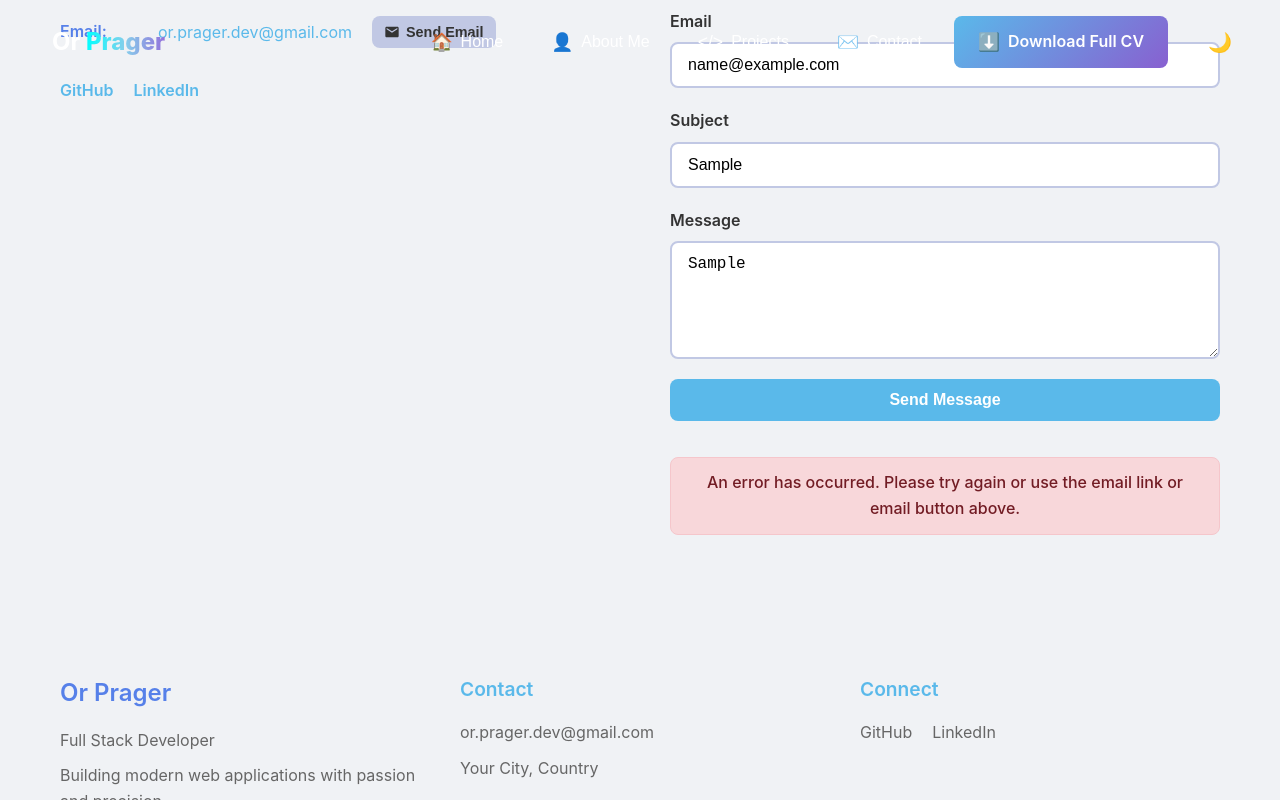
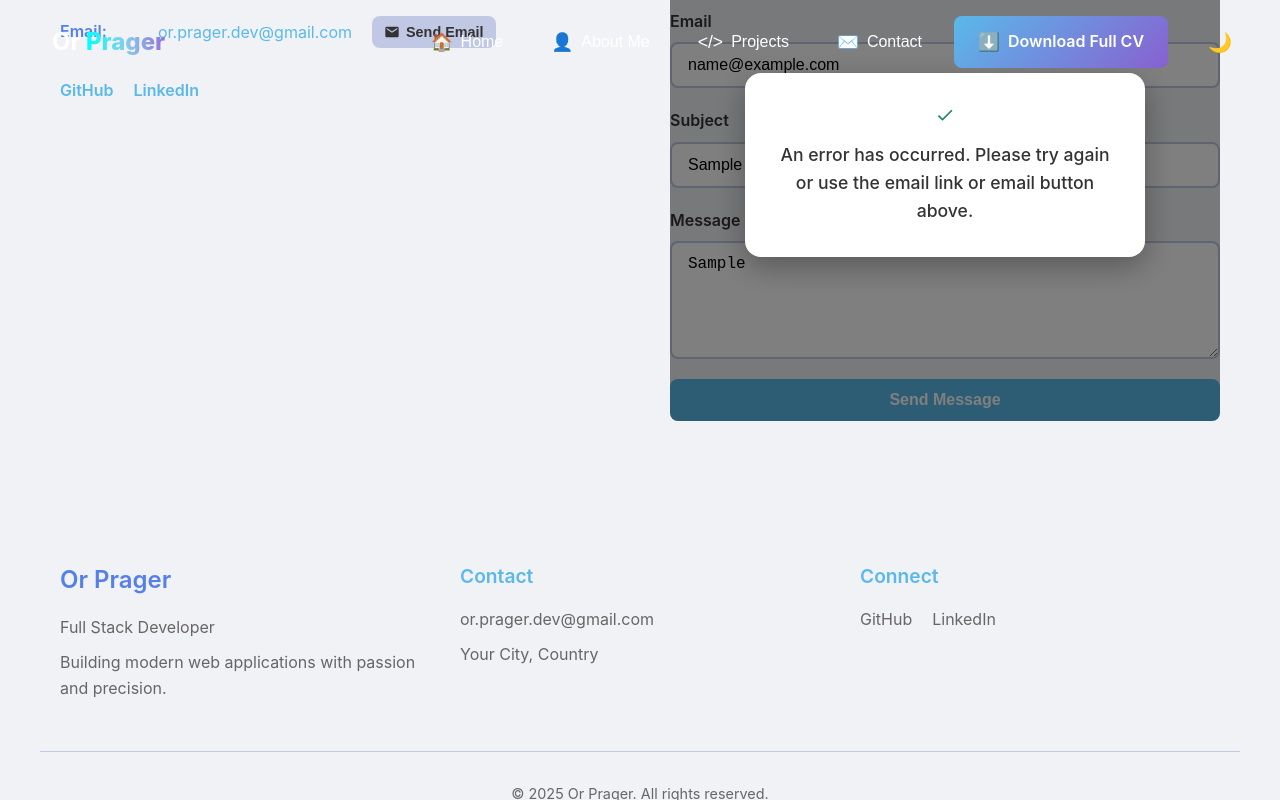
Before and after one commit to VisedFeline121/portfolio_site, a React (Vite) app in the folder portfolio-app/: page / in a window 1280 px wide. Both pictures are taken after typing "Sample", "name@example.com", "Sample", "Sample" into the empty fields and a click on the button "Send Message". Shown: the part 5002-5802 px from the top of the page. Built offline with nearby package versions, Linux system fonts and the light colour scheme; no server answers.

Commit message:
added contact form loading and success states

```diff
--- a/portfolio-app/src/components/sections/Contact/Contact.css
+++ b/portfolio-app/src/components/sections/Contact/Contact.css
@@ -19,22 +19,56 @@
 /* Form Result Messages */
 .form-result {
     margin-top: 1rem;
-    padding: 0.75rem 1rem;
-    border-radius: 8px;
+    padding: 1rem 1.5rem;
+    border-radius: 12px;
     font-weight: 500;
     text-align: center;
+    animation: slideIn 0.3s ease-out;
+    box-shadow: 0 2px 8px rgba(0, 0, 0, 0.1);
 }
 
 .form-result.success {
-    background-color: #d4edda;
-    color: #155724;
-    border: 1px solid #c3e6cb;
+    background-color: #d1f2d1;
+    color: #0f5132;
+    border: 2px solid #badbcc;
 }
 
 .form-result.error {
     background-color: #f8d7da;
     color: #721c24;
-    border: 1px solid #f5c6cb;
+    border: 2px solid #f5c6cb;
+}
+
+.form-result-content {
+    display: flex;
+    align-items: center;
+    justify-content: center;
+    gap: 8px;
+}
+
+.form-result-icon {
+    width: 20px;
+    height: 20px;
+    flex-shrink: 0;
+}
+
+.success-icon {
+    color: #198754;
+}
+
+.error-icon {
+    color: #dc3545;
+}
+
+@keyframes slideIn {
+    from {
+        opacity: 0;
+        transform: translateY(-10px);
+    }
+    to {
+        opacity: 1;
+        transform: translateY(0);
+    }
 }
 
 .contact-info p {
@@ -156,6 +190,7 @@
     display: flex;
     flex-direction: column;
     gap: 20px;
+    position: relative;
 }
 
 .form-group {
@@ -184,6 +219,85 @@
     border-color: var(--vibrant-blue);
 }
 
+/* Form Modal Overlay */
+.form-modal-overlay {
+    position: absolute;
+    top: 0;
+    left: 0;
+    right: 0;
+    bottom: 0;
+    background-color: rgba(0, 0, 0, 0.5);
+    display: flex;
+    align-items: center;
+    justify-content: center;
+    z-index: 1000;
+    animation: fadeIn 0.3s ease-out;
+    border-radius: 8px;
+}
+
+.form-modal {
+    background: var(--white);
+    border-radius: 16px;
+    padding: 2rem;
+    box-shadow: 0 10px 30px rgba(0, 0, 0, 0.3);
+    max-width: 400px;
+    width: 90%;
+    text-align: center;
+    animation: slideUp 0.3s ease-out;
+}
+
+.form-modal-content {
+    display: flex;
+    flex-direction: column;
+    align-items: center;
+    gap: 1rem;
+}
+
+.modal-message {
+    font-size: 1.1rem;
+    font-weight: 500;
+    color: var(--dark-gray);
+}
+
+/* Spinner Animation */
+.spinner {
+    width: 40px;
+    height: 40px;
+    border: 4px solid var(--light-lavender);
+    border-top: 4px solid var(--vibrant-blue);
+    border-radius: 50%;
+    animation: spin 1s linear infinite;
+}
+
+@keyframes spin {
+    0% {
+        transform: rotate(0deg);
+    }
+    100% {
+        transform: rotate(360deg);
+    }
+}
+
+@keyframes fadeIn {
+    from {
+        opacity: 0;
+    }
+    to {
+        opacity: 1;
+    }
+}
+
+@keyframes slideUp {
+    from {
+        opacity: 0;
+        transform: translateY(20px);
+    }
+    to {
+        opacity: 1;
+        transform: translateY(0);
+    }
+}
+
 /* Responsive Design */
 @media (max-width: 768px) {
     .contact-content {
--- a/portfolio-app/src/components/sections/Contact/Contact.tsx
+++ b/portfolio-app/src/components/sections/Contact/Contact.tsx
@@ -1,4 +1,4 @@
-import React, { useRef, useState } from "react";
+import React, { useEffect, useRef, useState } from "react";
 import { contactInfo } from "../../../data/contact";
 import { useClipboard } from "../../../hooks/useClipboard";
 import { useIntersectionObserver } from "../../../hooks/useIntersectionObserver";
@@ -14,6 +14,14 @@ const Contact: React.FC = () => {
     const [formResult, setFormResult] = useState("");
     const [isSubmitting, setIsSubmitting] = useState(false);
     const formRef = useRef<HTMLFormElement>(null);
+
+    // Auto-hide messages after 5 seconds
+    useEffect(() => {
+        if (formResult) {
+            const timer = setTimeout(() => setFormResult(""), 5000);
+            return () => clearTimeout(timer);
+        }
+    }, [formResult]);
 
     const handleEmailClick = () => {
         copyToClipboard(contactInfo.email);
@@ -209,14 +217,32 @@ const Contact: React.FC = () => {
                                 {isSubmitting ? "Sending..." : "Send Message"}
                             </Button>
                             {formResult && (
-                                <div
-                                    className={`form-result ${
-                                        formResult.includes("Success")
-                                            ? "success"
-                                            : "error"
-                                    }`}
-                                >
-                                    {formResult}
+                                <div className="form-modal-overlay">
+                                    <div className="form-modal">
+                                        <div className="form-modal-content">
+                                            {formResult.includes("Sending") ? (
+                                                <>
+                                                    <div className="spinner"></div>
+                                                    <span className="modal-message">
+                                                        {formResult}
+                                                    </span>
+                                                </>
+                                            ) : (
+                                                <>
+                                                    <svg
+                                                        className="form-result-icon success-icon"
+                                                        viewBox="0 0 24 24"
+                                                        fill="currentColor"
+                                                    >
+                                                        <path d="M9 16.17L4.83 12l-1.42 1.41L9 19 21 7l-1.41-1.41z" />
+                                                    </svg>
+                                                    <span className="modal-message">
+                                                        {formResult}
+                                                    </span>
+                                                </>
+                                            )}
+                                        </div>
+                                    </div>
                                 </div>
                             )}
                         </form>
```
